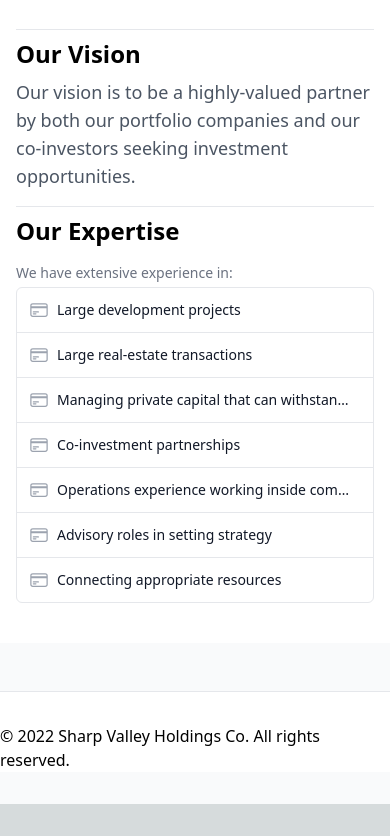
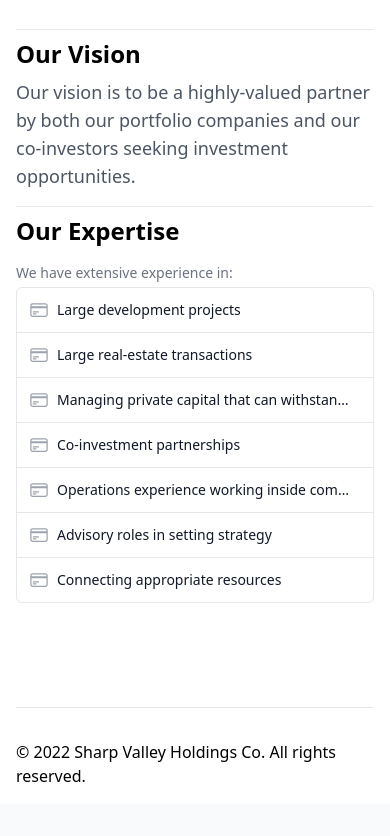
Before and after one commit to BernMasache/sharp-valley-store, a Next.js app: page /about in a window 390 px wide. Shown: the part 988-1824 px from the top of the page. Before the commit the page ends 1792 px from the top, so only its background shows below. Built offline with nearby package versions, Linux system fonts and the light colour scheme.

Commit message:
mobile view responsive

```diff
--- a/components/widgets/about.jsx
+++ b/components/widgets/about.jsx
@@ -119,7 +119,7 @@ function AboutPage(props) {
                     </div>
                 </div>
             </div>
-            <footer className="bg-white mb-8" aria-labelledby="footer-heading">
+            <footer className="bg-white mb-8 p-4" aria-labelledby="footer-heading">
 
                 <div className="mt-12 border-t border-warm-gray-200 pt-8">
                     <p className="text-base text-warm-gray-400 xl:text-center">
```
